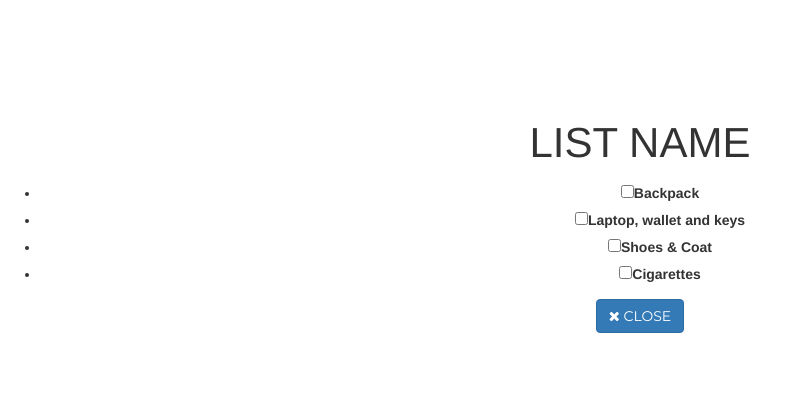
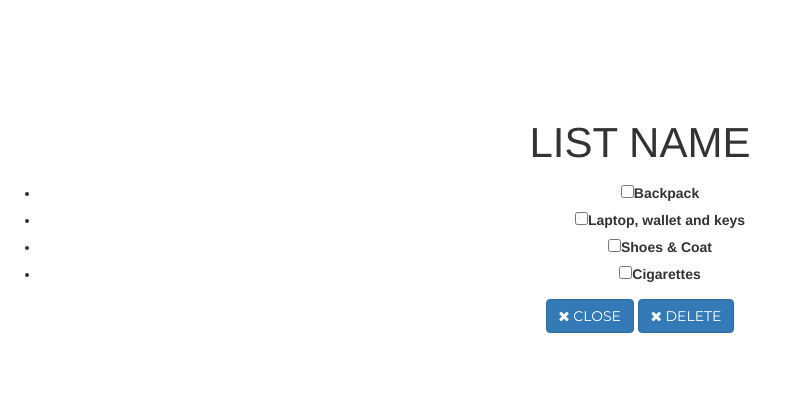
Before and after one commit to toniree/PackingList, a Django app: page / in a window 1280 px wide, after a click on "Work". Shown: the top 401 px of the page, without its empty margins (0-787 px from the left). Run offline with Django 3.2, Linux system fonts and the light colour scheme; some libraries are stand-ins or nearby versions; some web fonts are replaced.

Commit message:
Added Delete Button

```diff
--- a/PackingList/home/templates/home/home.html
+++ b/PackingList/home/templates/home/home.html
@@ -175,7 +175,9 @@
                 <div class="lr">
                     <div class="rl">
                         <button type="button" class="btn btn-primary" data-dismiss="modal"><i class="fa fa-times"></i> Close </button>
+                        <button type="button" class="btn btn-primary" data-dismiss="modal"><i class="fa fa-times"></i> Delete </button>
                     </div>
+
                 </div>
             </div>
         </div>
```
